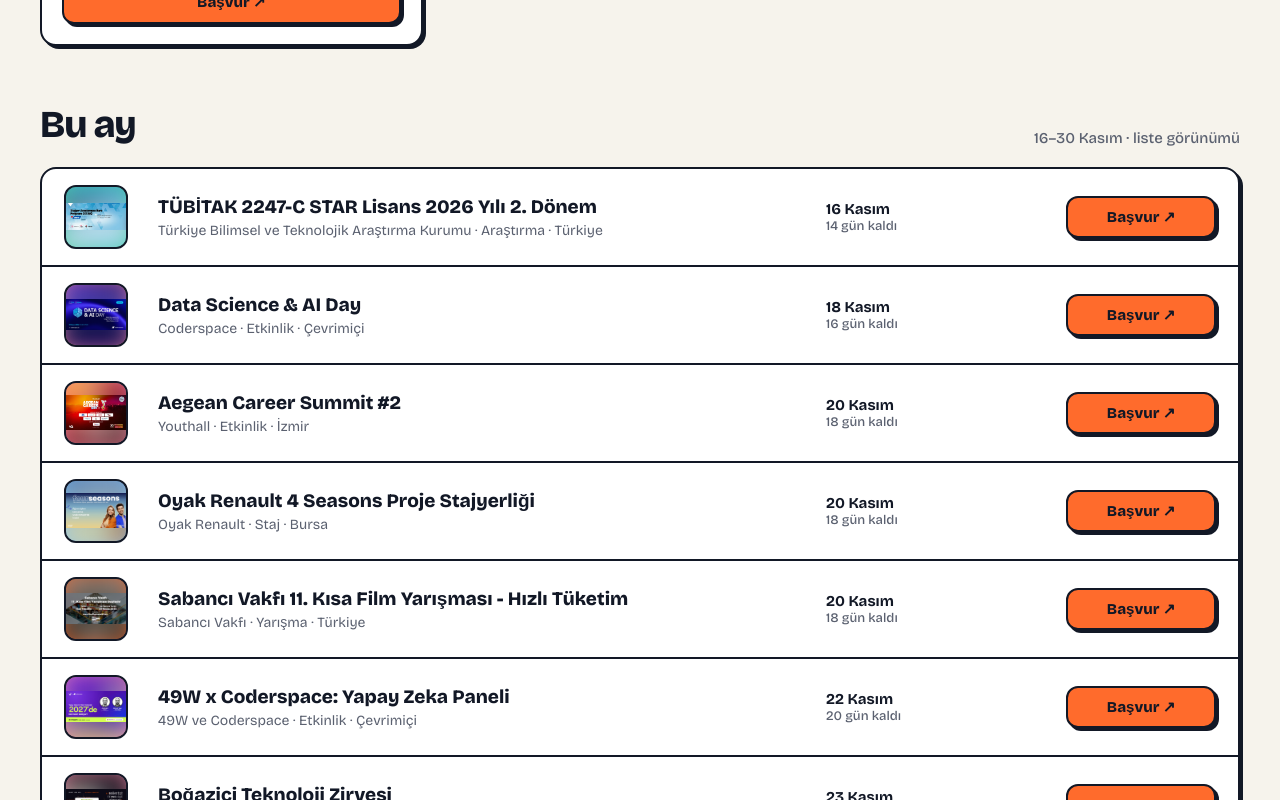
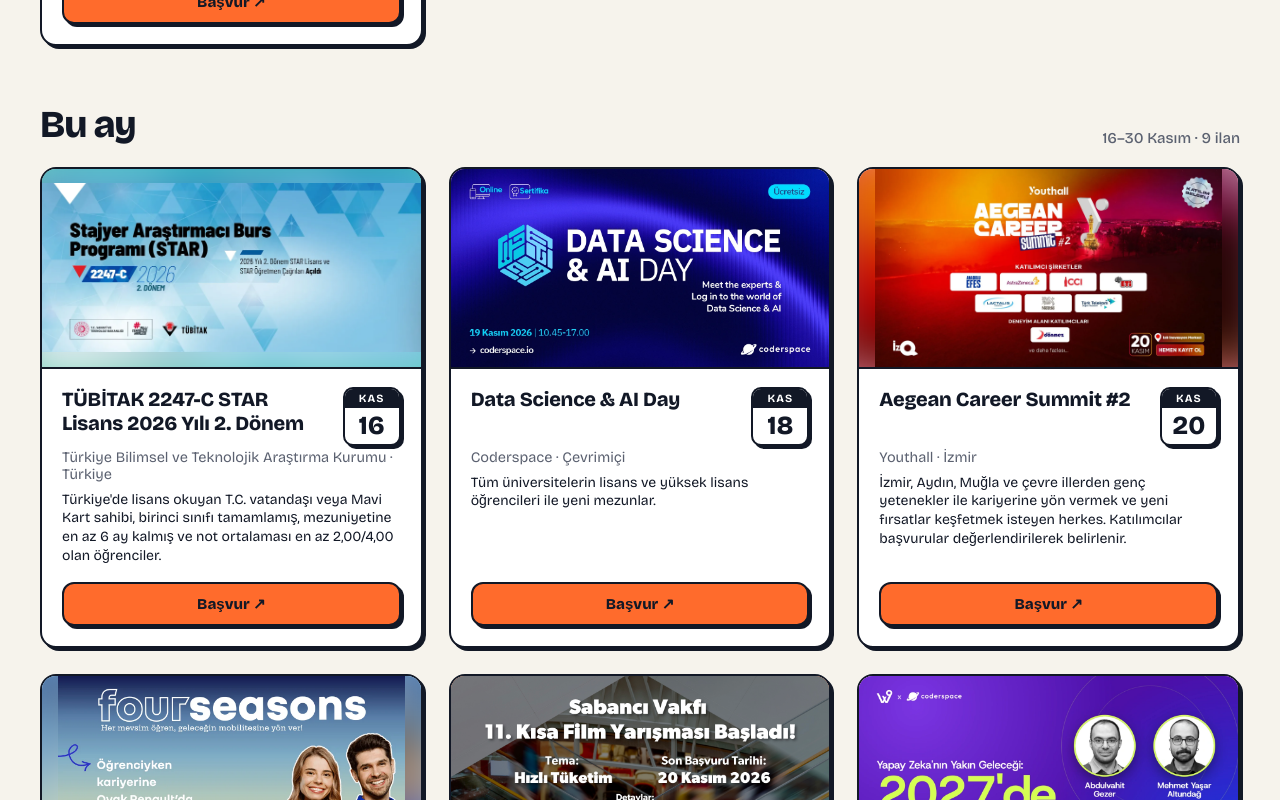
Before and after one commit to AlptekinZengin/Firsat-Takvimi, a Next.js app: page / in a window 1280 px wide. Shown: the part 5200-6000 px from the top of the page. Built offline with nearby package versions, Linux system fonts and the light colour scheme.

Commit message:
Bu ay ve Daha ileri gruplarını büyük kartla göster
Co-Authored-By: Claude Opus 5.5 <noreply@anthropic.com>

```diff
--- a/app/IlanListesi.tsx
+++ b/app/IlanListesi.tsx
@@ -135,7 +135,7 @@ export function IlanListesi({ ilanlar, derlemeGunu }: IlanListesiProps) {
               <h2 id={`${g.id}-baslik`}>{g.ad}</h2>
               <small>{grupNotu(g, bugun)}</small>
             </div>
-            <div className={g.bicim === "kart" ? "izg" : g.bicim === "satir" ? "liste kutu" : ""}>
+            <div className={g.bicim === "kart" ? "izg" : ""}>
               {g.ilanlar.map((i) => (
                 <IlanKarti
                   key={i.id} ilan={i} bugun={bugun} bicim={g.bicim}
--- a/app/ilan-gruplari.ts
+++ b/app/ilan-gruplari.ts
@@ -43,7 +43,7 @@ export function tarihGruplari(ilanlar: IlanGorunur[], bugun: string) {
     {
       ad: "Bu ay",
       id: "bu-ay",
-      bicim: "satir" as const,
+      bicim: "kart" as const,
       bas: gunEkle(gelecekPazar, 1),
       son: aySonu,
       ilanlar: kalan.filter(i => i.son_basvuru > gelecekPazar && i.son_basvuru <= aySonu),
@@ -51,7 +51,7 @@ export function tarihGruplari(ilanlar: IlanGorunur[], bugun: string) {
     {
       ad: "Daha ileri",
       id: "daha-ileri",
-      bicim: "satir" as const,
+      bicim: "kart" as const,
       bas: ileri[0]?.son_basvuru,
       son: ileri.at(-1)?.son_basvuru,
       ilanlar: ileri,
@@ -89,5 +89,5 @@ export function grupNotu(grup: GrupOzeti, bugun: string) {
     return `Son gün: ${gunAdi(grup.bas!)}, ${kisaTarih(grup.bas!, yilli)}`;
   }
   const aralik = aralikYaz(grup.bas!, grup.son!, bugun);
-  return grup.bicim === "satir" ? `${aralik} · liste görünümü` : `${aralik} · ${grup.ilanlar.length} ilan`;
+  return `${aralik} · ${grup.ilanlar.length} ilan`;
 }
```
